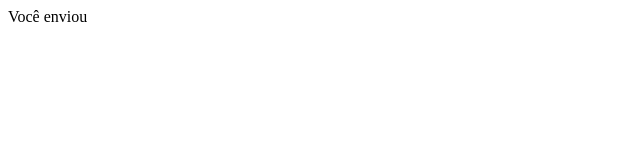
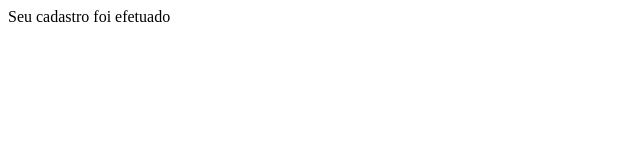
Before and after one commit to Taunt-byte/DESAFIO-3-Projetos-em-JavaScript, a plain HTML site: page Formulario/enviado.html in a window 1280 px wide. Shown: the whole page, without its empty margins (0-640 px from the left). Drawn offline with Linux system fonts and the light colour scheme.

Commit message:
Update enviado.html

```diff
--- a/Formulario/enviado.html
+++ b/Formulario/enviado.html
@@ -6,6 +6,6 @@
   <title>Enviado</title>
 </head>
 <body>
-  Você enviou
+  Seu cadastro foi efetuado
 </body>
 </html>
```
